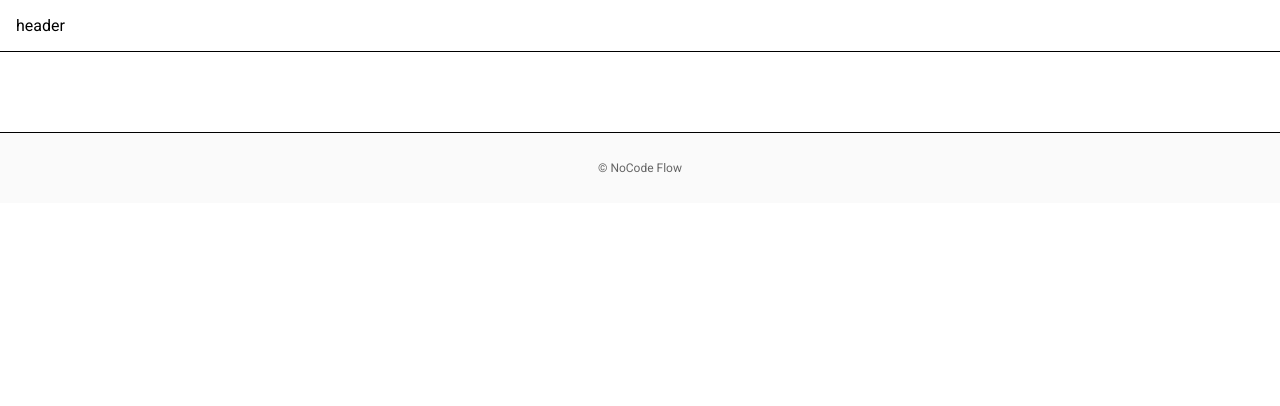
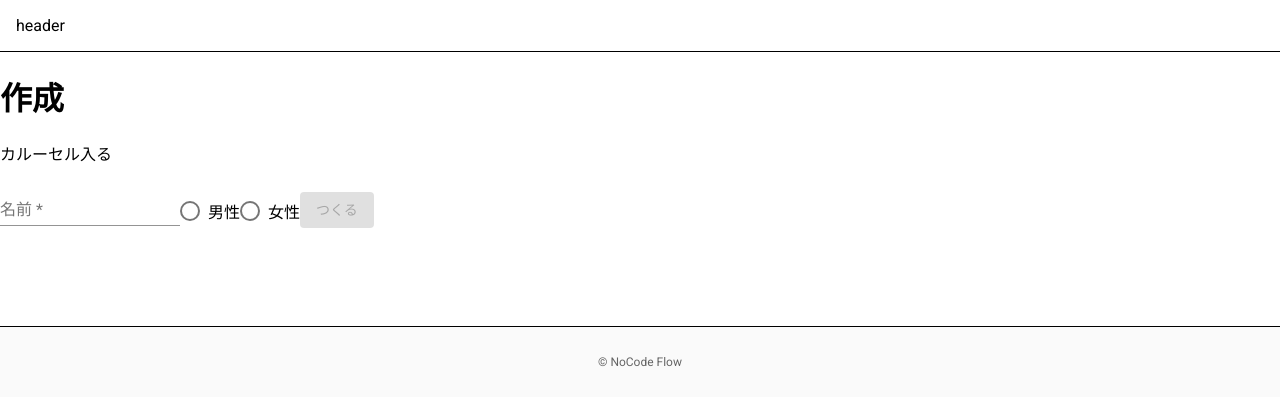
Before and after one commit to gin1671/NoCode-Flow, an Angular app: page /create in a window 1280 px wide. Before the commit this address led to /. Shown: the top 406 px of the page. Built offline with nearby package versions, Linux system fonts and the light colour scheme.

Commit message:
feat(app-component): add test create

```diff
--- a/src/app/app-routing.module.ts
+++ b/src/app/app-routing.module.ts
@@ -7,6 +7,11 @@
     pathMatch: 'full',
     loadChildren: () => import('./top/top.module').then((m) => m.TopModule),
   },
+  {
+    path: 'create',
+    loadChildren: () =>
+      import('./create/create.module').then((m) => m.CreateModule),
+  },
 ];
 
 @NgModule({
--- /dev/null
+++ b/src/app/create/create/create.component.html
@@ -0,0 +1,26 @@
+<h1>作成</h1>
+
+<p>カルーセル入る</p>
+
+<form [formGroup]="form" (ngSubmit)="submit()">
+  <mat-form-field>
+    <mat-label>名前</mat-label>
+    <input
+      formControlName="name"
+      placeholder="太郎"
+      type="text"
+      matInput
+      required
+    />
+    <mat-error *ngIf="nameControl.hasError('required')">必須入力です</mat-error>
+    <mat-error *ngIf="nameControl.hasError('maxlength')">長過ぎます</mat-error>
+  </mat-form-field>
+  <mat-radio-group formControlName="gender">
+    <mat-radio-button value="male">男性</mat-radio-button>
+    <mat-radio-button value="famale">女性</mat-radio-button>
+  </mat-radio-group>
+
+  <button [disabled]="form.invalid" mat-raised-button color="primary">
+    つくる
+  </button>
+</form>
--- /dev/null
+++ b/src/app/create/create/create.component.ts
@@ -0,0 +1,25 @@
+import { Component, OnInit } from '@angular/core';
+import { FormBuilder, FormControl, Validators } from '@angular/forms';
+
+@Component({
+  selector: 'app-create',
+  templateUrl: './create.component.html',
+  styleUrls: ['./create.component.scss'],
+})
+export class CreateComponent implements OnInit {
+  form = this.fb.group({
+    name: ['', [Validators.required, Validators.maxLength(40)]],
+    gender: ['', [Validators.required, Validators.pattern(/male|female/)]],
+  });
+
+  get nameControl(): FormControl {
+    return this.form.get('name') as FormControl;
+  }
+
+  constructor(private fb: FormBuilder) {}
+
+  ngOnInit(): void {}
+  submit(): void {
+    console.log(this.form.value);
+  }
+}
```
Also changed, not shown: src/app/create/create-routing.module.ts (added, +16 -0 lines), src/app/create/create.module.ts (added, +25 -0 lines), src/app/create/create/create.component.scss (added), 1 other file (tests, documents, lock files or other folders).
